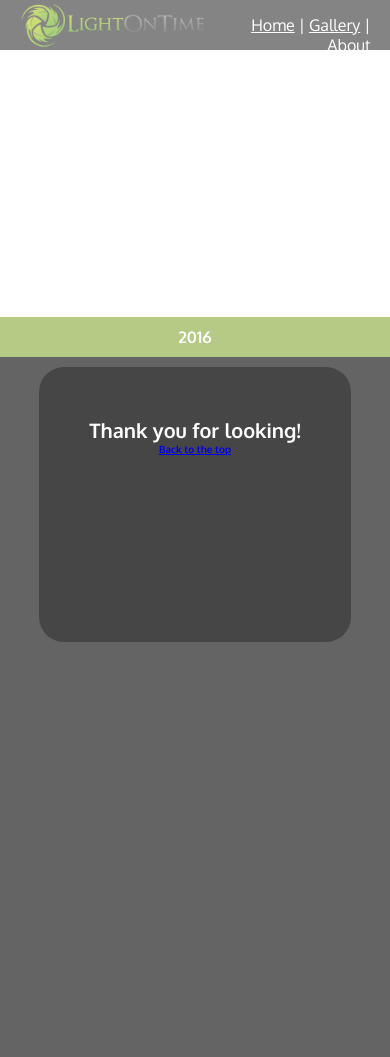
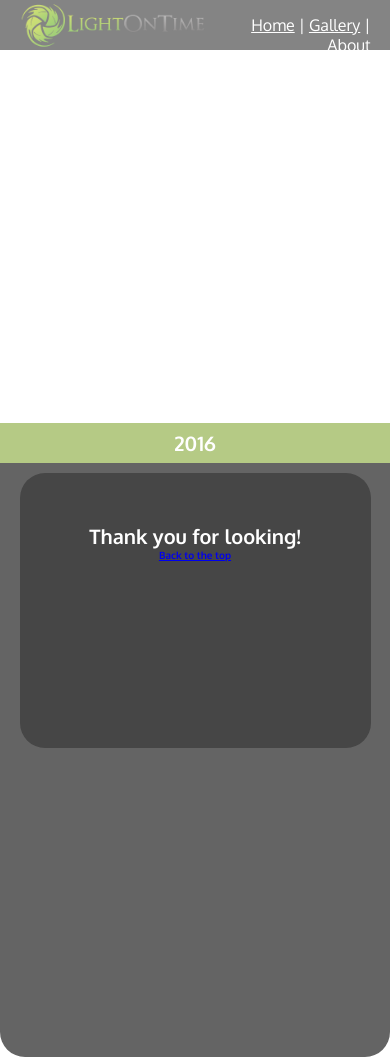
Before and after one commit to codifynw/codyscapes, a Django app: page /photos/ in a window 390 px wide. Run offline with Django 3.2, Linux system fonts and the light colour scheme; data that the repository does not hold is empty; some libraries are stand-ins or nearby versions.

Commit message:
mobile layout 1.0.

```diff
--- a/photos/static/photos/css/main.css
+++ b/photos/static/photos/css/main.css
@@ -107,7 +107,8 @@
   font-family: 'Oxygen', sans-serif;
 }
 
-#index_nav_year {
+.index_nav_year {
+  font-size: 20px;
   height:100%;
   /* Internet Explorer 10 */
   display:-ms-flexbox;
@@ -136,7 +137,6 @@
   font-size: 11px;
   text-align: center;
 }
-
 
 .photo_photo {
   width: 95%;
@@ -187,18 +187,19 @@ a:hover {
 @media (max-width: 750px) {
   #index {
     width: 100%;
-      top: 30%;
+    top: 40%;
     left: 0;
     text-align: center;
     background-color: rgba(100, 100, 100, 1);
+    height: 60%;
   }
   #index_nav {
     width: 100%;
-      top: 30%;
+    top: 40%;
     border-radius: 0px;
   }
   #googlemaps {
-      height: 35%;
+    height: 45%;
     width: 100%;
     position:fixed;
     left: 0;
@@ -214,8 +215,8 @@ a:hover {
   }
   .photo {
     display: inline-block;
-      width: 80%;
-      left: 15%;
+    width: 90%;
+    left: 5%;
     background-color: rgba(70, 70, 70, 1);
   }
 }
@@ -232,20 +233,34 @@ a:hover {
       left: 0;
       text-align: center;
       background-color: rgba(100, 100, 100, 1);
-      height: calc(70% - 200px);
+      height: 70%;
+      z-index: 100;
     }
     #index_nav {
       width: 100%;
       top: 30%;
       border-radius: 0px;
+      height: 50px;
     }
     #googlemaps {
       height: 35%;
-      width: 100%;
+      width: 105%;
+      left: -3%;
       position:fixed;
       left: 0;
       left: 0;
       z-index: 0;
+    }
+
+    .photo_title {
+      font-size: 30px;
+    }
+
+    .photo_date {
+      font-size: 20px;
+    }
+    .index_nav_year {
+      font-size: 40px;
     }
     #top_header {
       margin-left: 0;
@@ -256,8 +271,9 @@ a:hover {
     }
     .photo {
       display: inline-block;
-      width: 80%;
-      left: 15%;
+      width: 90%;
+      margin-top: 70px;
+      left: 5%;
       background-color: rgba(70, 70, 70, 1);
     }
 }
--- a/photos/templates/photos/index.html
+++ b/photos/templates/photos/index.html
@@ -10,7 +10,7 @@
 <div id="index">
 	<div class="photo_container">
 		<div id="index_nav">
-			<div id="index_nav_year">2016</div>
+			<div class="index_nav_year">2016</div>
 		</div>
 		{% for photo in photos %}
 			<div class='photo' id='photo-{{ forloop.counter }}'>
```
Lines whose indentation alone changed are shown as unchanged.
